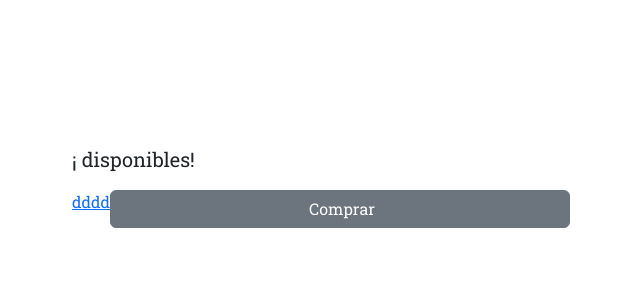
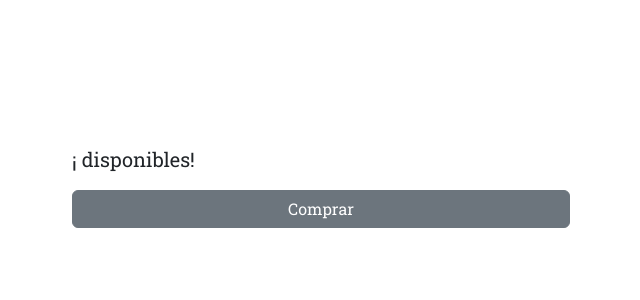
Before and after one commit to MatteoOlarte/gonoshop-django, a Django app: template gonoshop/gonoshop_tienda/templates/gonoshop_tienda/detalle_producto/template.html in a window 1280 px wide. Shown: the part 72-372 px from the top of the page, without its empty margins (592-1232 px from the left). Run offline with Django 4.2, Linux system fonts and the light colour scheme; the template is opened without the code that fills it, so the values that code supplies are empty; parts of the project's set-up code (start-up, migrations or seed data) failed here and were passed over; some libraries are stand-ins or nearby versions.

Commit message:
pagos al 100%

```diff
--- a/gonoshop/gonoshop_pagos/views.py
+++ b/gonoshop/gonoshop_pagos/views.py
@@ -29,7 +29,7 @@
 
             message = EmailMessage(
                 'Compras Gonoshop',
-                f'Se ha registrado una nueva compra de los productos de la tienda, producto comprado: {1}, nombre del comprador: {name}, direcion de envió: {direcion}, numero de aprobación #9112001',
+                f'Se ha registrado una nueva compra de los productos de la tienda, producto comprado: {request.build_absolute_uri(producto.get_absolute_url())}, nombre del comprador: {name}, direcion de envió: {direcion}, numero de aprobación #9112001',
                 reply_to=[email], to=[settings.EMAIL_HOST_USER])
             message.send()
 
--- a/gonoshop/gonoshop_tienda/templates/gonoshop_tienda/detalle_producto/template.html
+++ b/gonoshop/gonoshop_tienda/templates/gonoshop_tienda/detalle_producto/template.html
@@ -27,10 +27,12 @@
         <p class="lead" id="product_info">{{producto.description}}</p>
         <p class="fs-5" id="product_stock">¡{{producto.stock}} disponibles!</p>
         <div class="d-flex">
-          <a href="{% url 'gonoshop_pagos:pago_producto' producto.id %}">dddd</a>
-          <button class="btn btn btn-primary flex-grow-1" type="button" id="btn_pay">
-            <i class="bi-cart-fill me-1"></i>Comprar
-          </button>
+          <a
+          href="{% url 'gonoshop_pagos:pago_producto' producto.id %}"
+          class="btn btn btn-primary w-100"
+          role="button">
+            Comprar
+          </a>
         </div>
       </div>
     </div>
```
